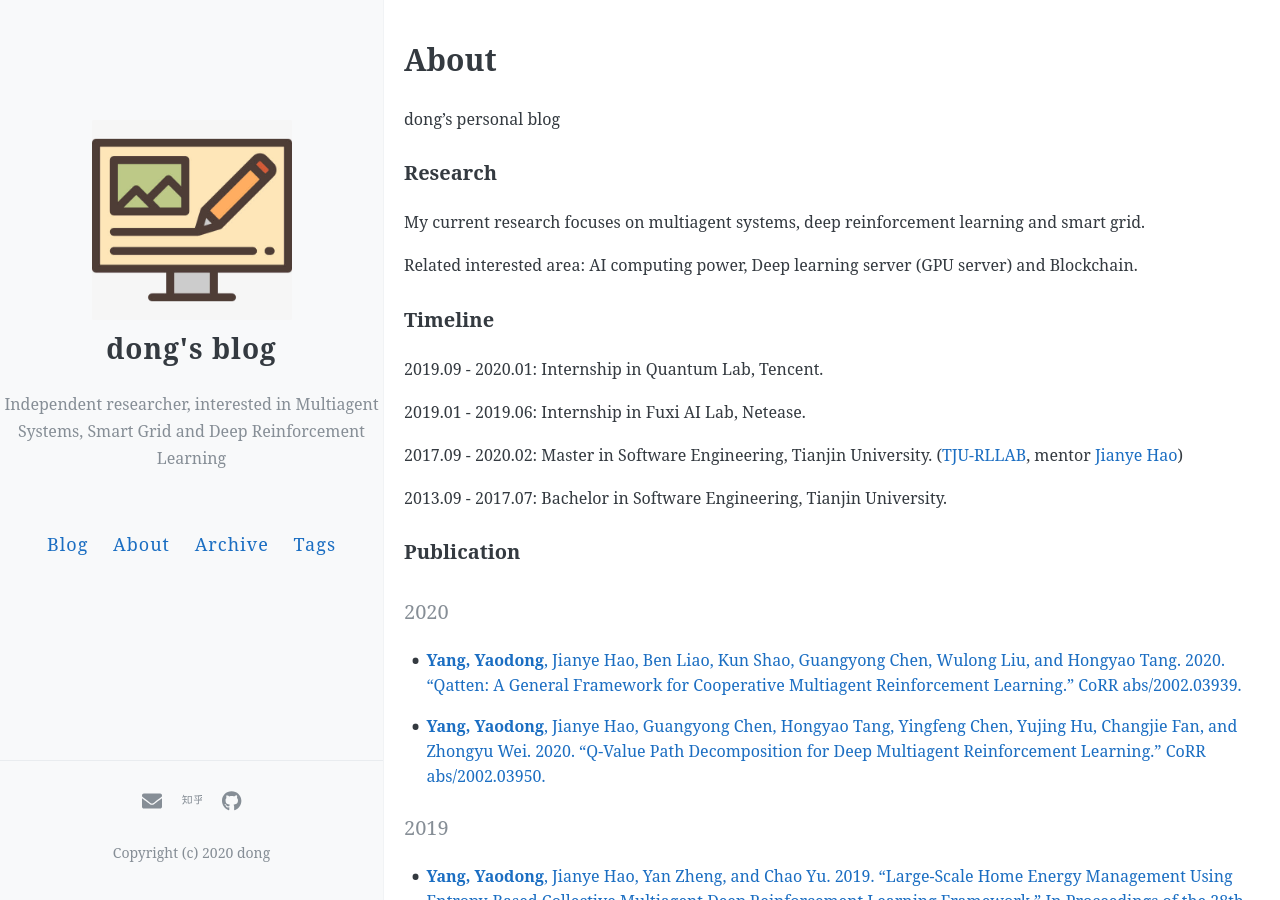
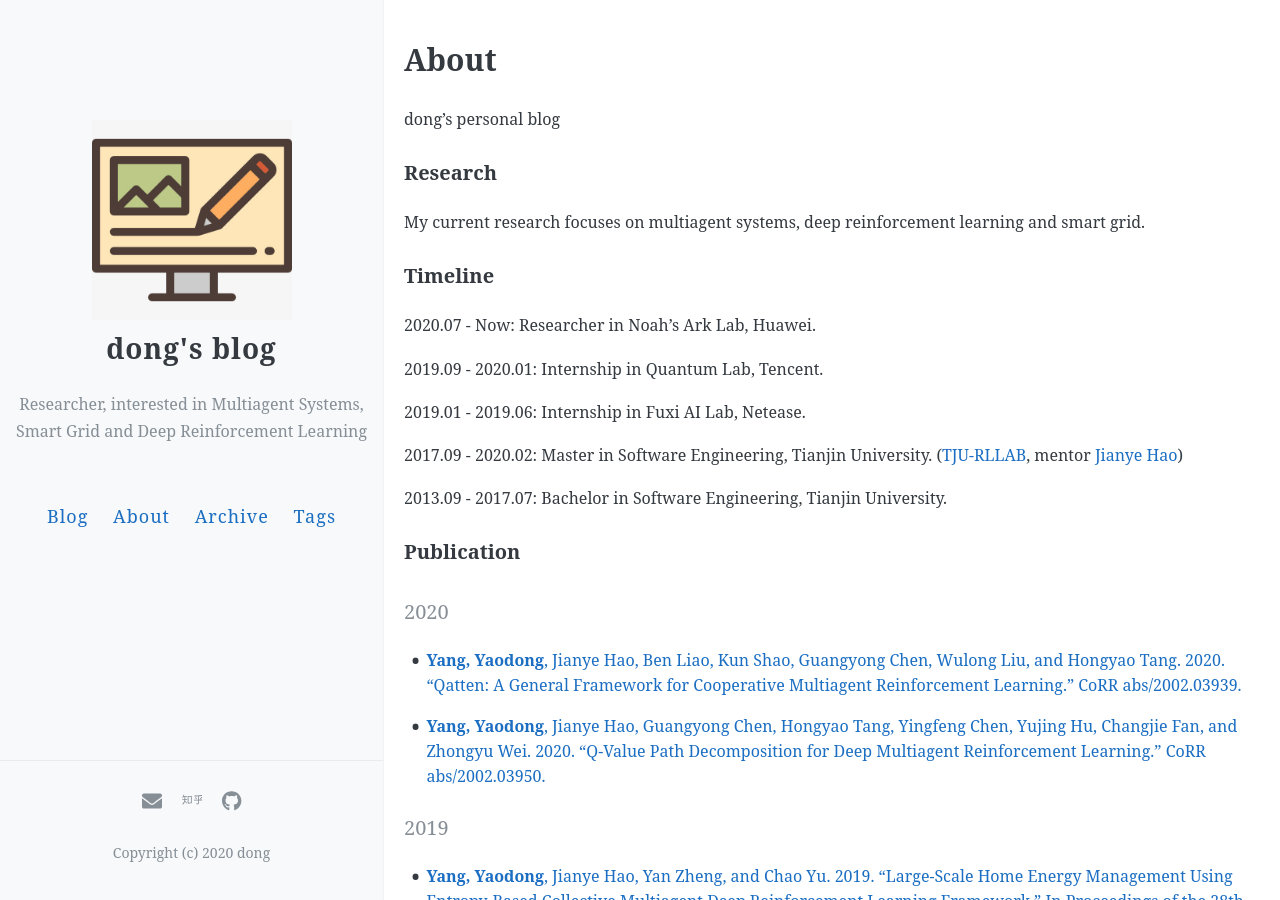
Before and after one commit to CNDOTA/CNDOTA.github.io, a Jekyll site: the page built from about.md, in a window 1280 px wide and 900 px high. Built offline with Jekyll 4.4.1, drawn with Linux system fonts in a browser that asks for light colours; comment, search, counter and statistics services are not loaded.

Commit message:
mirro updates

```diff
--- a/_config.yml
+++ b/_config.yml
@@ -5,7 +5,7 @@
 # Name of your site (displayed in the header)
 name: "dong's blog"
 # Short bio or description (displayed in the header)
-description: "Independent researcher, interested in Multiagent Systems, Smart Grid and Deep Reinforcement Learning"
+description: "Researcher, interested in Multiagent Systems, Smart Grid and Deep Reinforcement Learning"
 
 #
 # Flags below are optional
--- a/about.md
+++ b/about.md
@@ -10,9 +10,9 @@ dong's personal blog
 
 My current research focuses on multiagent systems, deep reinforcement learning and smart grid.
 
-Related interested area: AI computing power, Deep learning server (GPU server) and Blockchain.
+### Timeline
 
-### Timeline
+2020.07 - Now: Researcher in Noah's Ark Lab, Huawei.
 
 2019.09 - 2020.01: Internship in Quantum Lab, Tencent.
 
```
